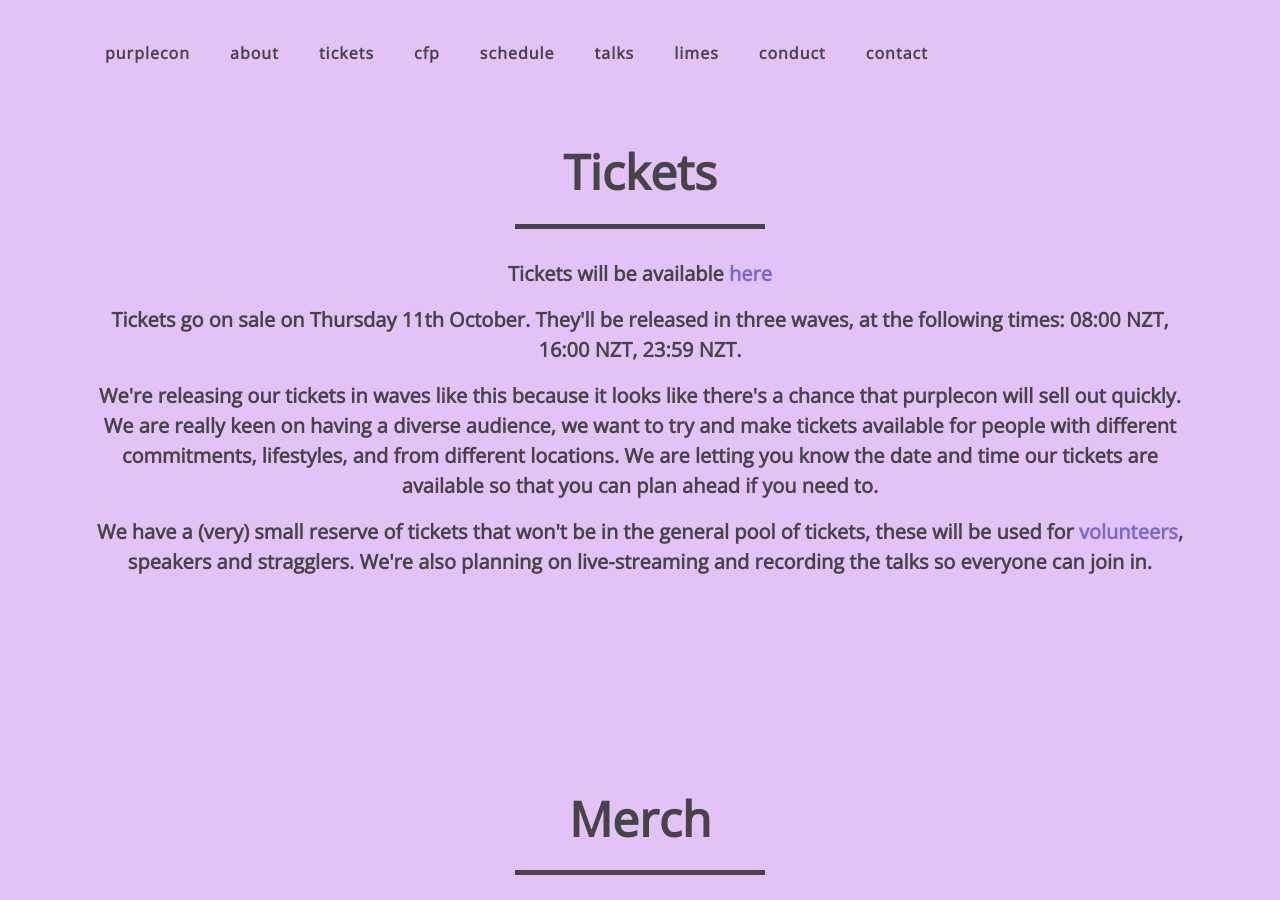
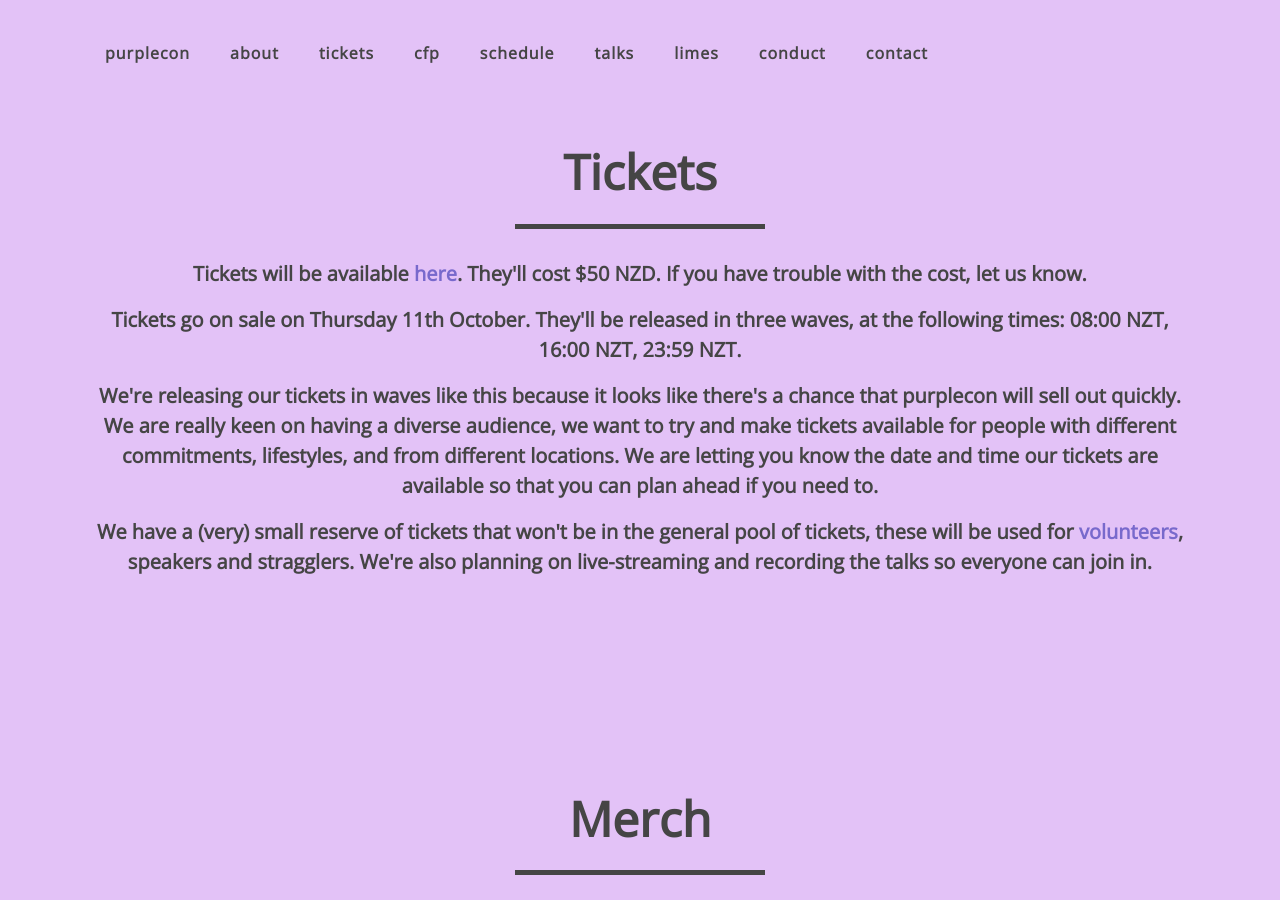
Before and after one commit to purplecon/2018.purplecon.nz, a Jekyll site: the page built from README.md, in a window 1280 px wide and 900 px high, scrolled down 1745 px. Built offline with Jekyll 4.4.1, drawn with Linux system fonts in a browser that asks for light colours; our own code applies the rules of GitHub Pages for plain Markdown files.

Commit message:
oops, forgot ticket price

```diff
--- a/_layouts/home.html
+++ b/_layouts/home.html
@@ -106,7 +106,7 @@
           <h2 class="text-center">Tickets</h2>
         <hr class="star-primary ">
         <p>
-        Tickets will be available <a href="https://purplecon.lilregie.org">here</a>
+        Tickets will be available <a href="https://purplecon.lilregie.org">here</a>. They'll cost $50 NZD. If you have trouble with the cost, let us know.
         </p>
         <p>
         Tickets go on sale on <strong>Thursday 11th October</strong>. They'll be released in three waves, at the following times: 08:00 NZT, 16:00 NZT, 23:59 NZT.
```
